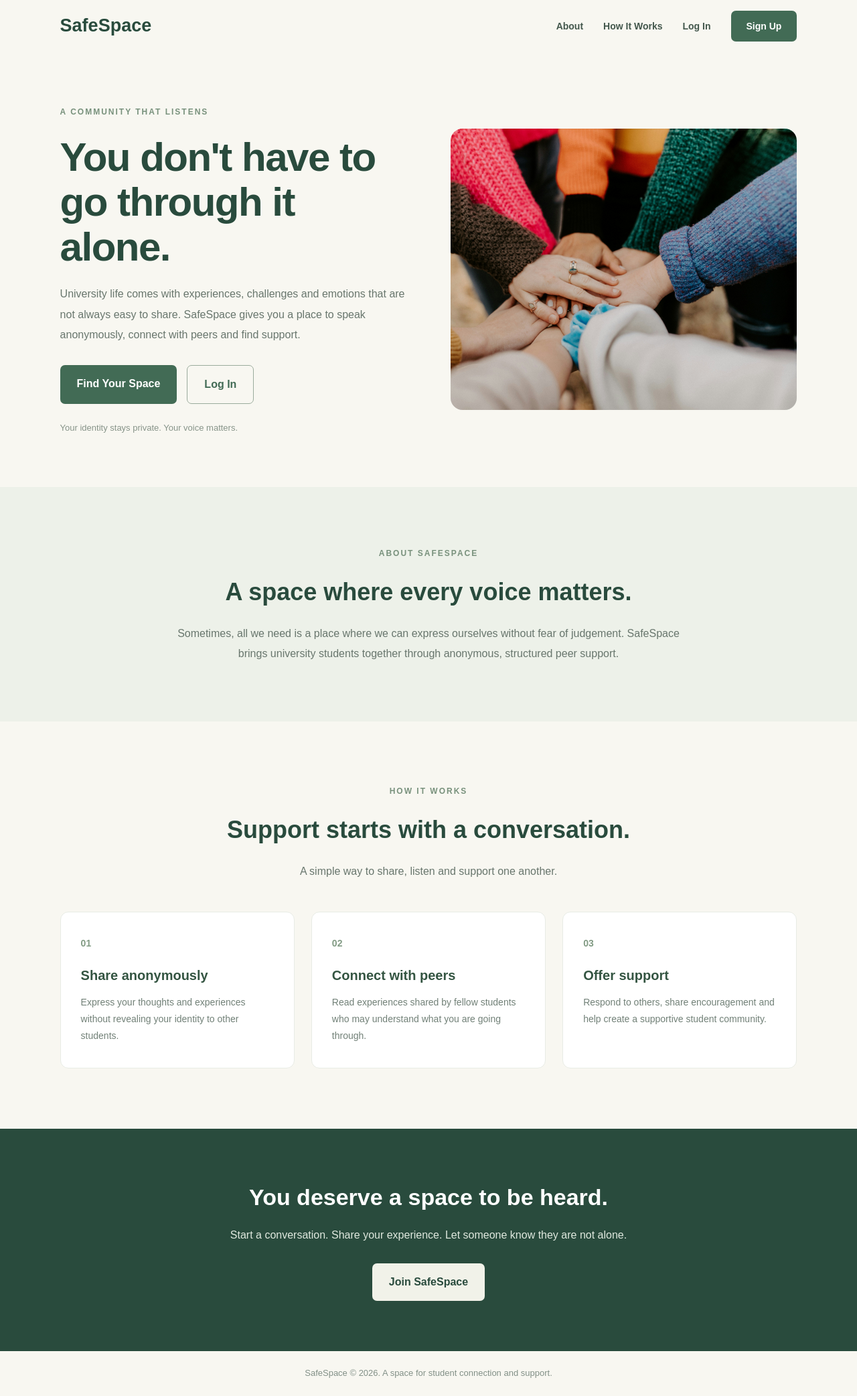
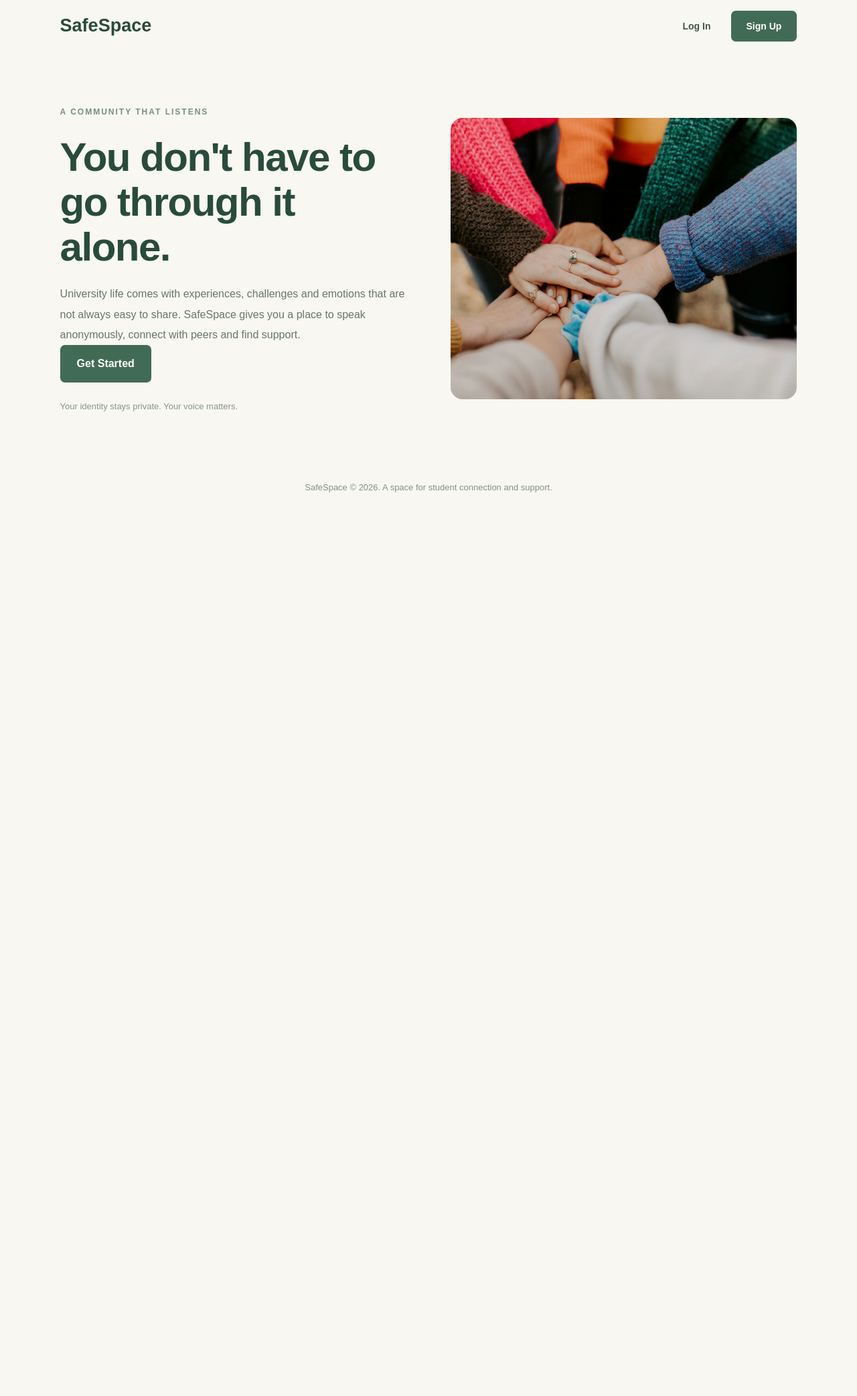
Before and after one commit to JulietMumbi/safespace, a Django app: page / in a window 1280 px wide. Shown: the whole page at 67% size. After the commit the page ends 735 px from the top, so only its background shows below. Run offline with Django 5.2, Linux system fonts and the light colour scheme.

Commit message:
added herojpg

```diff
--- a/core/templates/core/home.html
+++ b/core/templates/core/home.html
@@ -6,7 +6,6 @@
     <meta charset="UTF-8">
     <meta name="viewport" content="width=device-width, initial-scale=1.0">
     <title>SafeSpace | A Space to Be Heard</title>
-
     <link rel="stylesheet" href="{% static 'core/css/style.css' %}">
 </head>
 
@@ -16,26 +15,18 @@
         <a href="{% url 'home' %}" class="home-logo">SafeSpace</a>
 
         <div class="home-nav-links">
-            <a href="#about">About</a>
-            <a href="#how-it-works">How It Works</a>
             <a href="{% url 'login' %}">Log In</a>
-            <a href="{% url 'signup' %}" class="home-nav-button">
-                Sign Up
-            </a>
+            <a href="{% url 'signup' %}" class="home-nav-button">Sign Up</a>
         </div>
     </nav>
 
     <main>
-
-        <!-- HERO SECTION -->
         <section class="home-hero">
 
             <div class="home-hero-content">
                 <span class="home-eyebrow">A COMMUNITY THAT LISTENS</span>
 
-                <h1>
-                    You don't have to go through it alone.
-                </h1>
+                <h1>You don't have to go through it alone.</h1>
 
                 <p>
                     University life comes with experiences, challenges
@@ -44,15 +35,9 @@
                     connect with peers and find support.
                 </p>
 
-                <div class="home-hero-buttons">
-                    <a href="{% url 'signup' %}" class="home-primary-button">
-                        Find Your Space
-                    </a>
-
-                    <a href="{% url 'login' %}" class="home-secondary-button">
-                        Log In
-                    </a>
-                </div>
+                <a href="{% url 'signup' %}" class="home-primary-button">
+                    Get Started
+                </a>
 
                 <p class="home-small-note">
                     Your identity stays private. Your voice matters.
@@ -62,93 +47,11 @@
             <div class="home-hero-image">
                 <img
                     src="{% static 'core/images/hero.jpg' %}"
-                    alt="People joining hands to symbolise unity and support"
-                >
+                    alt="People joining hands to symbolise unity and support">
             </div>
 
         </section>
-
-
-        <!-- ABOUT SECTION -->
-        <section class="home-about" id="about">
-
-            <span class="home-eyebrow">ABOUT SAFESPACE</span>
-
-            <h2>A space where every voice matters.</h2>
-
-            <p>
-                Sometimes, all we need is a place where we can express
-                ourselves without fear of judgement. SafeSpace brings
-                university students together through anonymous,
-                structured peer support.
-            </p>
-
-        </section>
-
-
-        <!-- HOW IT WORKS -->
-        <section class="home-how" id="how-it-works">
-
-            <div class="home-section-heading">
-                <span class="home-eyebrow">HOW IT WORKS</span>
-                <h2>Support starts with a conversation.</h2>
-                <p>
-                    A simple way to share, listen and support one another.
-                </p>
-            </div>
-
-            <div class="home-feature-grid">
-
-                <div class="home-feature-card">
-                    <div class="home-feature-number">01</div>
-                    <h3>Share anonymously</h3>
-                    <p>
-                        Express your thoughts and experiences without
-                        revealing your identity to other students.
-                    </p>
-                </div>
-
-                <div class="home-feature-card">
-                    <div class="home-feature-number">02</div>
-                    <h3>Connect with peers</h3>
-                    <p>
-                        Read experiences shared by fellow students
-                        who may understand what you are going through.
-                    </p>
-                </div>
-
-                <div class="home-feature-card">
-                    <div class="home-feature-number">03</div>
-                    <h3>Offer support</h3>
-                    <p>
-                        Respond to others, share encouragement and
-                        help create a supportive student community.
-                    </p>
-                </div>
-
-            </div>
-
-        </section>
-
-
-        <!-- CLOSING SECTION -->
-        <section class="home-cta">
-
-            <h2>You deserve a space to be heard.</h2>
-
-            <p>
-                Start a conversation. Share your experience.
-                Let someone know they are not alone.
-            </p>
-
-            <a href="{% url 'signup' %}" class="home-cta-button">
-                Join SafeSpace
-            </a>
-
-        </section>
-
     </main>
-
 
     <footer class="home-footer">
         <p>SafeSpace &copy; {% now "Y" %}. A space for student connection and support.</p>
```
Also changed, not shown: core/static/core/images/hero.jpg (renamed from core/images/hero.jpg).
